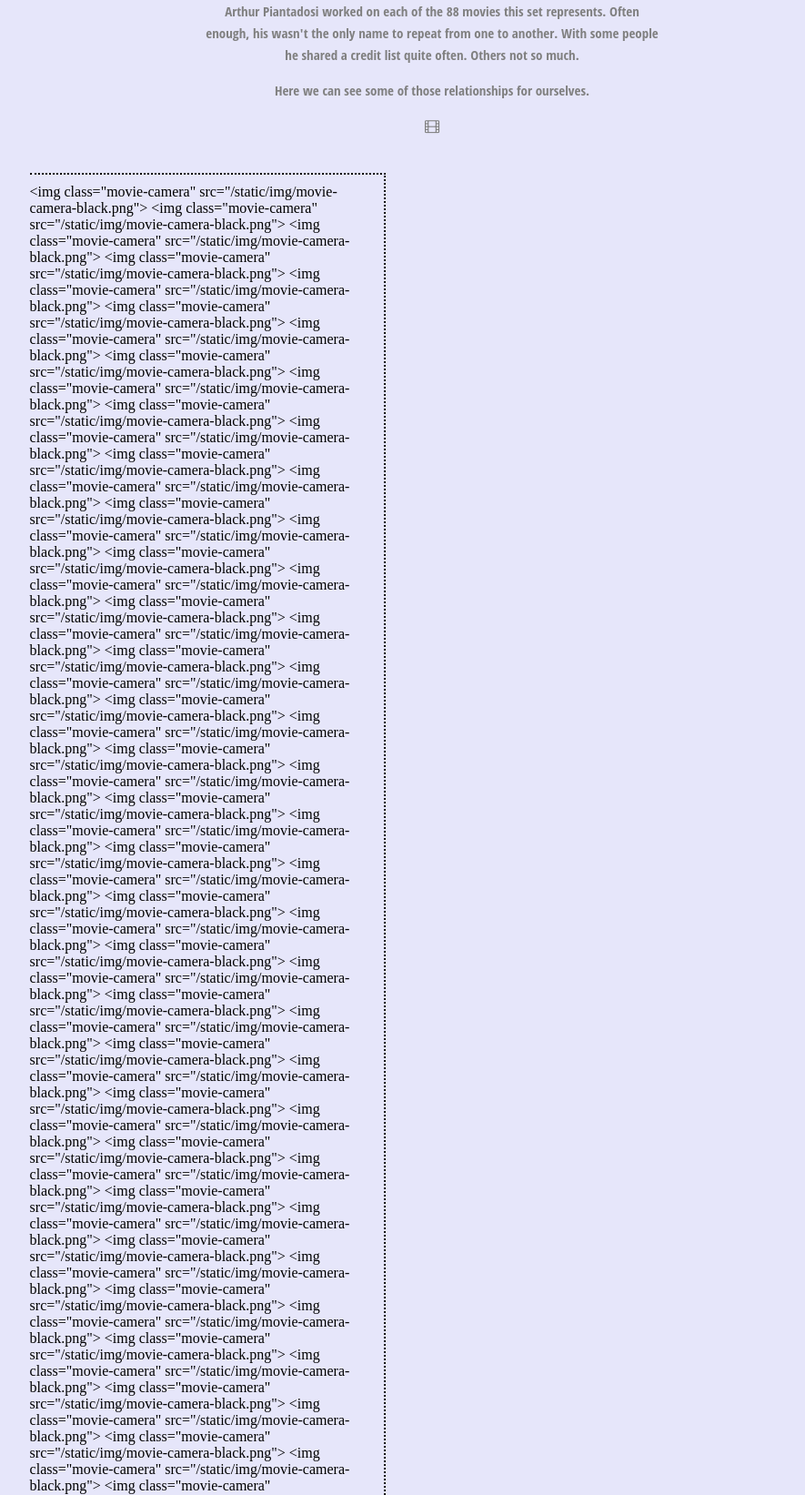
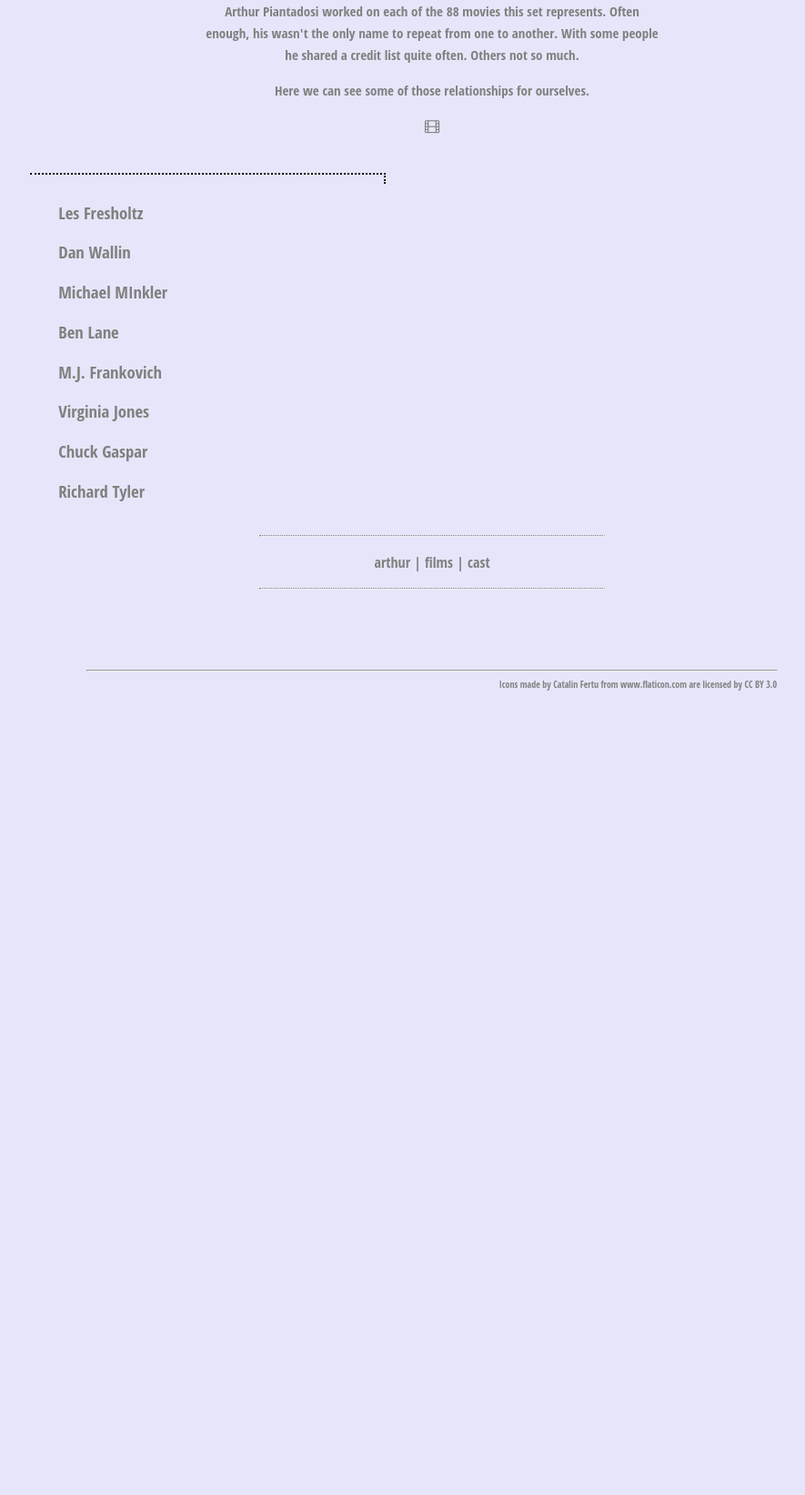
Before and after one commit to thejqs/doe, a Django app: template main/templates/crew.html in a window 1280 px wide. Shown: the part 275-1918 px from the top of the page at 91% size, without its empty margins (165-1050 px from the left). After the commit the page ends 1034 px from the top, so only its background shows below. Run offline with Django 3.2, Linux system fonts and the light colour scheme; the template is opened without the code that fills it, so the values that code supplies are empty; some libraries are stand-ins or nearby versions.

Commit message:
crew js coming along -- ugly for now, but works.

```diff
--- a/main/static/css/doe.css
+++ b/main/static/css/doe.css
@@ -248,7 +248,17 @@ padding-right: 10px;*/
 }
 
 .camera-set img {
-    height: 50px;
+    height: 30px;
+    padding: 3px;
+}
+
+.coworkers {
+    text-decoration: none;
+    color: #808080;
+    font-family: "Open Sans Condensed", sans-serif;
+    margin: auto;
+    width: 65%;
+    display: block;
 }
 
 .footer {
--- a/main/static/js/doe.js
+++ b/main/static/js/doe.js
@@ -1,3 +1,15 @@
+// var cameraSet = document.getElementById('camera-set');
+
+// for (var x = 1; x <= 88; x++) {
+
+//     var img = document.createElement('IMG');
+//     img.id = "movie" + x
+//     img.src = "/static/img/movie-camera-gray.png";
+//     cameraSet.appendChild(img);
+// }
+
+
+
 $('.revealmovie').click(function(e) {
     e.preventDefault();
     $('.movie-details').fadeOut()
@@ -14,10 +26,63 @@ $('.backdrop').click(function(e) {
 });
 
 
-$('.movie-camera').on({
-    'click': function() {
-        $('.movie-camera').attr('src', "/static/img/movie-camera-black.png" );
-    }
-});
+// $('.movie-camera').on({
+//     'click': function() {
+//         $('.movie-camera').attr('src', "/static/img/movie-camera-black.png" );
+//     }
+// });
 
 // var src = $('.camera-gray'[alt="A pictogram icon of a movie camera"]).attr('src');
+// var fresholtz = 46
+// var wallin = 30
+// var minkler = 23
+// var lane = 12
+// var frankovich = 12
+// var jones = 12
+// var gaspar = 12
+// var tyler = 11
+// var pollack = 6
+// var grusin = 8
+// var brooks = 2
+// var qjones = 6
+// var bernstein = 6
+// var morricone = 1
+
+// var highlighted = false
+
+// var reset = function() {
+//     for (var x = 1; x <= 88; x++) {
+//         var img = document.getElementById("movie" + x);
+//         img.src = "/static/img/movie-camera-gray.png";
+//     }
+
+//     highlighted = false;
+
+// }
+
+
+// var fresholtzBtn = document.getElementById("fresholtz");
+// fresholtzBtn.addEventListener('click', function(e) {
+//     e.preventDefault();
+
+//     if (highlighted) {
+//         reset();
+//         return;
+//     }
+
+//     highlighted = true;
+//     for ( var x = 1; x <= fresholtz; x++) {
+//     var img = document.getElementById("movie" + x);
+//     img.src = "/static/img/movie-camera-black.png"
+//     }
+// });
+
+
+
+// for(var i = 0; i <= frankovich; i++) {
+//     $('.movie-camera').on({
+//         'click': function(i) {
+//             $('.movie-camera').attr('src', "/static/img/movie-camera-black.png" );
+//         }
+//     });
+// };
--- a/main/templates/crew.html
+++ b/main/templates/crew.html
@@ -1,7 +1,5 @@
 {% extends 'base.html' %}
 {% load staticfiles %}
-{% load so_many_images %}
-
 
 {% block content %}
 <div class="container">
@@ -15,11 +13,28 @@
                 <p><span class="small-film-icon fa fa-film"></span></p>
         </div>
 
-        <div class="camera-set">
-            {% so_many_images '<img class="movie-camera" src="/static/img/movie-camera-black.png">' 65 %}
-            {% so_many_images '<img class="movie-camera" src="/static/img/movie-camera-gray.png">' 23 %}
 
-        </div>
+
+        <div class="camera-set" id="camera-set"></div>
+                                            <p>
+                <a id="fresholtz" class="coworkers" href="#"><h3>Les Fresholtz </h3></a>
+
+                <a id="wallin" class="coworkers" href="#"><h3>Dan Wallin </h3></a>
+
+                <a id="minkler" class="coworkers" href="#"><h3>Michael MInkler </h3></a>
+
+                <a id="lane" class="coworkers" href="#"><h3>Ben Lane </h3></a>
+
+                <a id="frankovich" class="coworkers" href="#"><h3>M.J. Frankovich </h3></a>
+
+                <a id="jones" class="coworkers" href="#"><h3>Virginia Jones </h3></a>
+
+                <a id="gaspar" class="coworkers" href="#"><h3>Chuck Gaspar </h3></a>
+
+                <a id="tyler" class="coworkers" href="#"><h3>Richard Tyler</h3></a>
+
+                </p>
+
     <div class="arthur-choice">
                 <hr style="border-top: 1px dotted">
                 <p><a class="arthur-link" href="../main/">arthur</a> | <a class="arthur-link" href="../movies/">films</a>
@@ -27,5 +42,7 @@
                 <hr style="border-top: 1px dotted">
                 </div>
 
+
     {% include 'footer.html' %}
+    <script src="{% static 'js/crew.js' %}"></script>
 {% endblock %}
--- a/main/views.py
+++ b/main/views.py
@@ -90,8 +90,8 @@ def cast_and_crew(request):
 
         # crew_array.append()
 
-        crew_dict[total_movies] = [
-            name,
+        crew_dict[name] = [
+            total_movies,
             movie_titles,
             jobs
         ]
```
